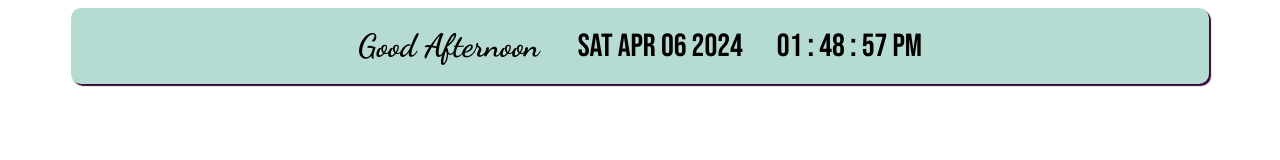
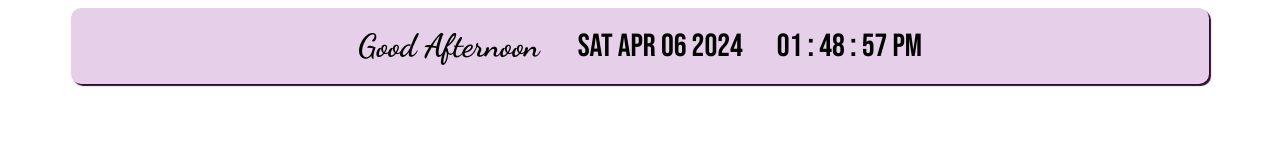
Before and after one commit to ray-ghx/greetingblue, a plain HTML site: page index.html in a window 1280 px wide. Drawn offline with Linux system fonts and the light colour scheme.

Commit message:
Update index.html
pink

```diff
--- a/index.html
+++ b/index.html
@@ -40,7 +40,7 @@ h1 {
 .card {
     padding: 10px 25px 10px 25px;
     border-radius: 10px;
-    background: #b6dbd2;
+    background: #e6cfe8;
     width: 85vw;
     color: #000000;
     display: inline-block;
```
